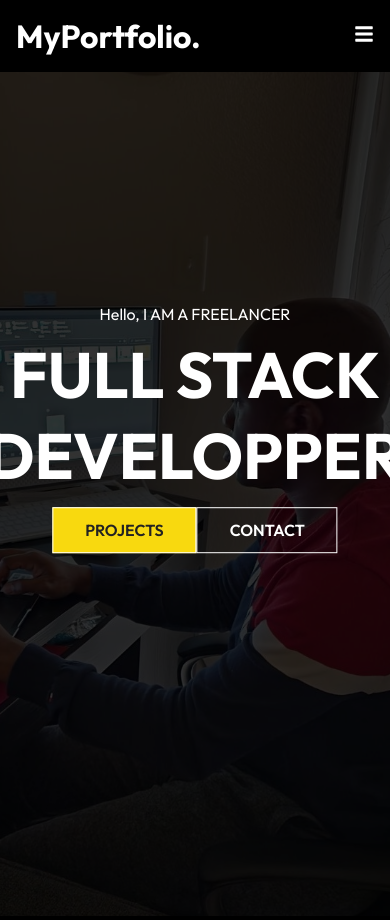
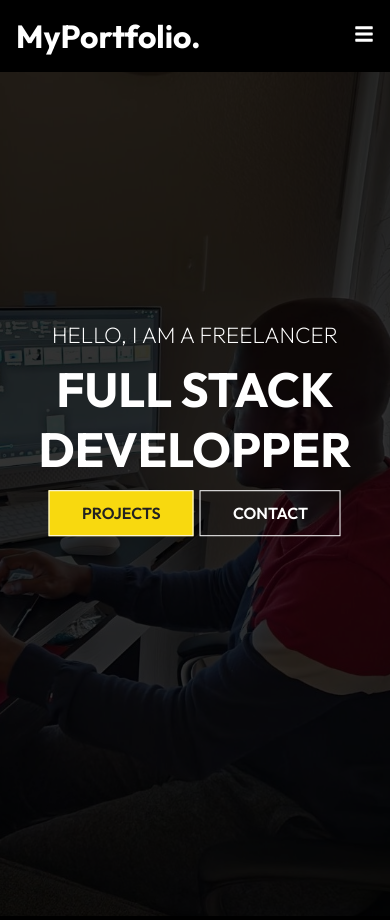
Before and after one commit to Abou2022/second-reactportfolio, a React (Create React App) app: page / in a window 390 px wide. Built offline with nearby package versions, Linux system fonts and the light colour scheme; a web font is replaced by a local one.

Commit message:
media screen added to heroImgStyles.css

```diff
--- a/src/components/HeroImgStyles.css
+++ b/src/components/HeroImgStyles.css
@@ -42,3 +42,23 @@
   font-size: 4rem;
   padding: 0.6rem 0 1.5rem;
 }
+
+.hero .content p {
+  font-size: 1.4rem;
+  font-weight: 200;
+  text-transform: uppercase;
+}
+
+.content .btn {
+  margin: 1rem 0.2rem;
+}
+
+@media screen and (max-width: 640px) {
+  .hero .content h1 {
+    font-size: 3rem;
+  }
+
+  .hero .content p {
+    font-size: 1.4rem;
+  }
+}
```
